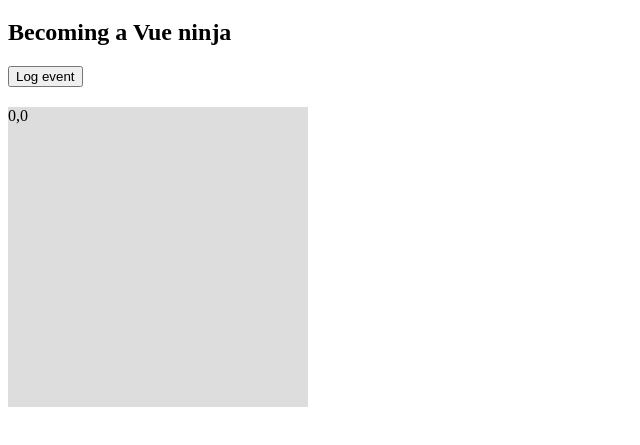
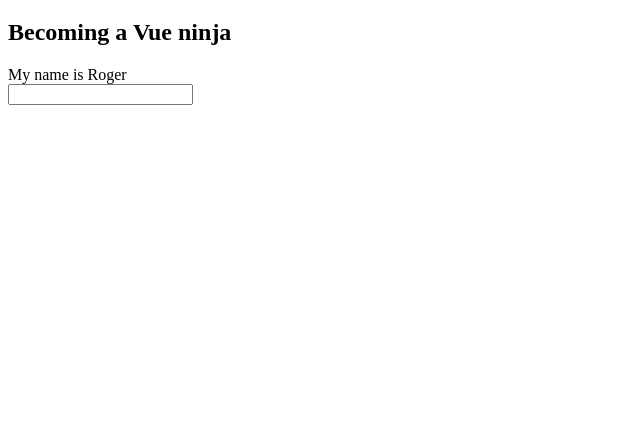
Before and after one commit to rogerccopa/vue-firebase, a plain HTML site: page index.html in a window 1280 px wide. Shown: the part 61-506 px from the top of the page, without its empty margins (0-640 px from the left). Drawn offline with nearby package versions, Linux system fonts and the light colour scheme.

Commit message:
Keyboard event

```diff
--- a/app.js
+++ b/app.js
@@ -2,15 +2,12 @@ new Vue({
     el:'#app',
     data: {
         title: 'Becoming a Vue ninja',
-        coords: {x: 0, y: 0}
+        name: 'Roger'
     },
     methods: {
-        logEvent(evt){
-            console.log(evt);
-        },
-        logCoords(evt){
-            this.coords.x = evt.offsetX;
-            this.coords.y = evt.offsetY;
+        updateName(evt){
+            // console.log(evt.target.value);
+            this.name = evt.target.value;
         }
     }
 })
--- a/index.html
+++ b/index.html
@@ -6,23 +6,13 @@
     <meta name="viewport" content="width=device-width, initial-scale=1.0">
     <script src="https://cdn.jsdelivr.net/npm/vue@2.6.12/dist/vue.js"></script>
     <title>Document</title>
-    <style>
-        .canvas{
-            width: 300px;
-            height: 300px;
-            margin-top: 20px;
-            background: #ddd;
-        }
-    </style>
 </head>
 <body>
     <h1>Vue Basics</h1>
     <div id="app">
         <h2>{{title}}</h2>
-        <button @click="logEvent">Log event</button>
-        <div class="canvas" @mousemove="logCoords">
-            {{coords.x}},{{coords.y}}
-        </div>
+        My name is {{name}} <br/>
+        <input type="text" @keyup="updateName">
     </div>
     <script src="app.js"></script>
 </body>
```
